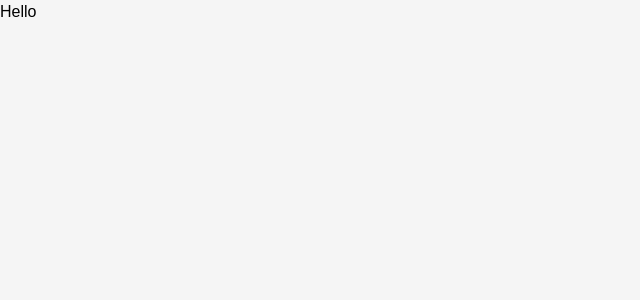
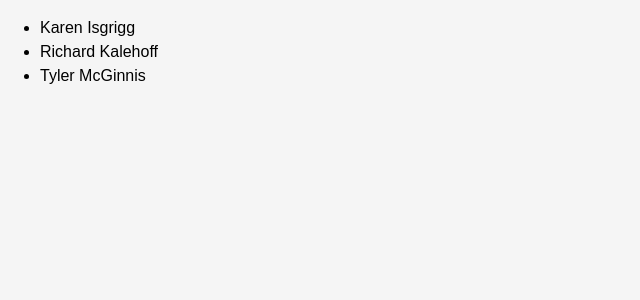
Before and after one commit to TylerJNewman/contacts-playground, a React (Create React App) app: page / in a window 1280 px wide. Shown: the top 300 px of the page, without its empty margins (0-640 px from the left). Built offline with nearby package versions, Linux system fonts and the light colour scheme.

Commit message:
Create The ListContacts Component

```diff
--- a/src/App.js
+++ b/src/App.js
@@ -1,7 +1,29 @@
 import React from "react";
+import ListContacts from "./ListContacts";
 
-function App() {
-  return <div className="App">Hello</div>;
-}
+const contacts = [
+  {
+    id: "karen",
+    name: "Karen Isgrigg",
+    handle: "karen_isgrigg",
+    avatarURL: "http://localhost:5001/karen.jpg",
+  },
+  {
+    id: "richard",
+    name: "Richard Kalehoff",
+    handle: "richardkalehoff",
+    avatarURL: "http://localhost:5001/richard.jpg",
+  },
+  {
+    id: "tyler",
+    name: "Tyler McGinnis",
+    handle: "tylermcginnis",
+    avatarURL: "http://localhost:5001/tyler.jpg",
+  },
+];
+
+const App = () => {
+  return <ListContacts contacts={contacts}></ListContacts>;
+};
 
 export default App;
--- /dev/null
+++ b/src/ListContacts.js
@@ -0,0 +1,13 @@
+import React from "react";
+
+const ListContacts = ({ contacts }) => {
+  return (
+    <ul>
+      {contacts.map((contact) => (
+        <li key={contact.id}>{contact.name}</li>
+      ))}
+    </ul>
+  );
+};
+
+export default ListContacts;
```
